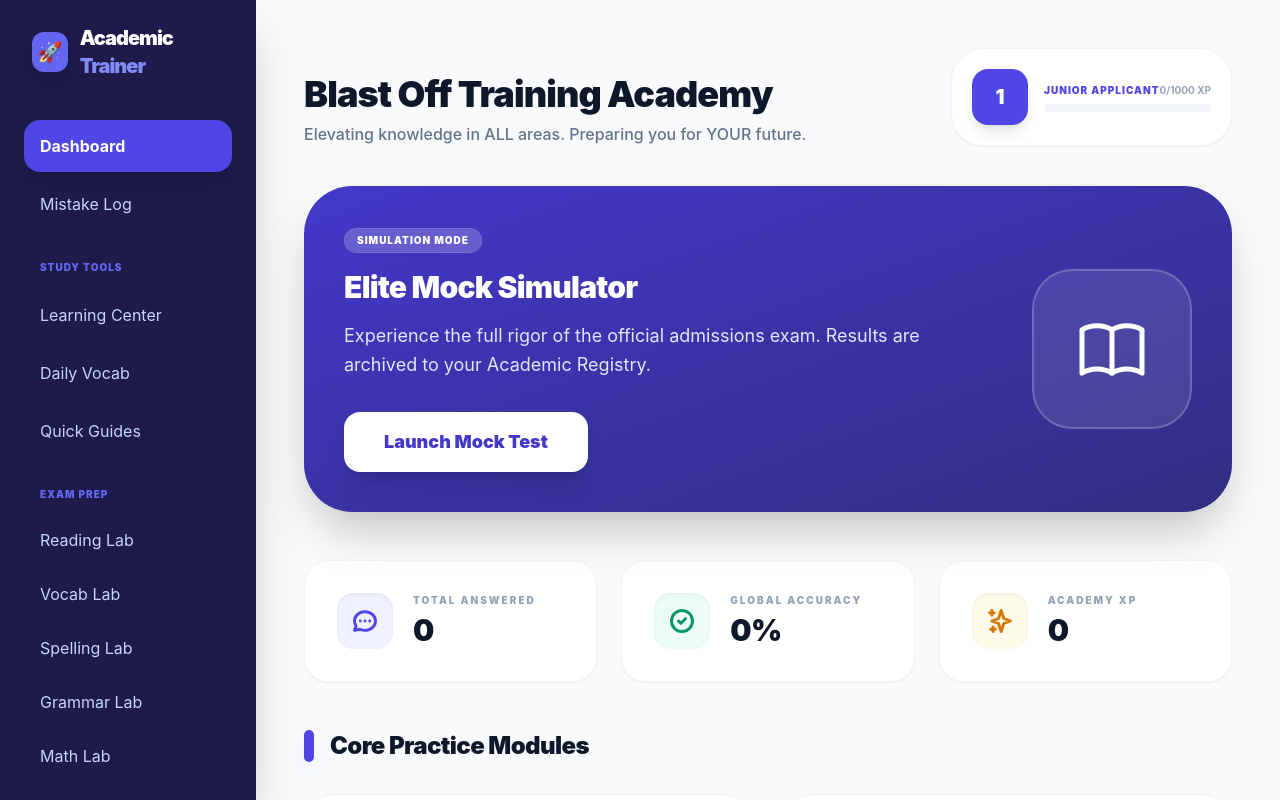
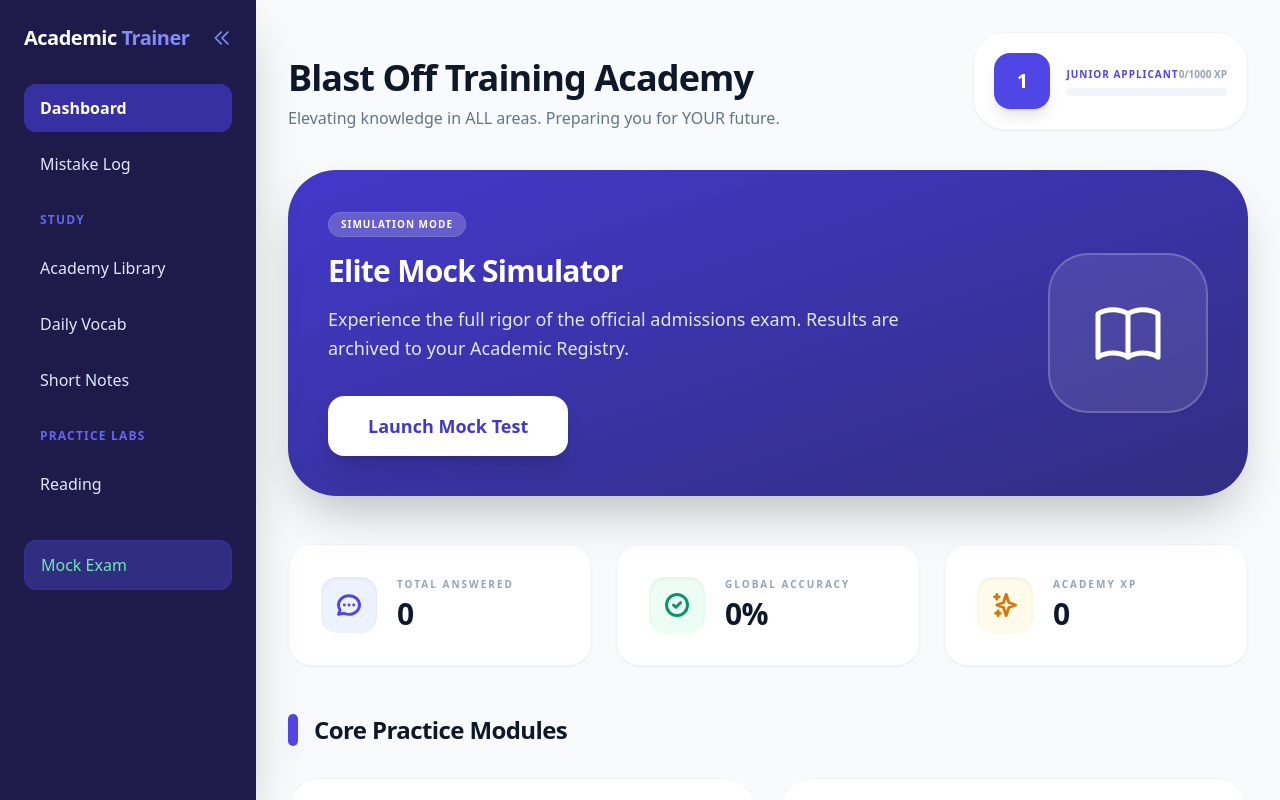
Before and after one commit to JamesCFu/MCVSD-ACE-TRAINER, a React (Vite) app: page / in a window 1280 px wide. Built offline with nearby package versions, Linux system fonts and the light colour scheme; no server answers.

Commit message:
Update Layout.tsx

```diff
--- a/components/Layout.tsx
+++ b/components/Layout.tsx
@@ -1,7 +1,9 @@
+// fileName: Layout.tsx
+
 import React, { useEffect, useRef, useState } from 'react';
 
 interface LayoutProps {
-  children: React.RootNode;
+  children: React.ReactNode;
   activeView: string;
   setActiveView: (view: string) => void;
   mistakeCount: number;
@@ -17,86 +19,90 @@ const Layout: React.FC<LayoutProps> = ({ children, activeView, setActiveView, mi
   }, [activeView]);
 
   return (
-    <div className="min-h-screen flex flex-col md:flex-row bg-slate-50">
+    <div className="min-h-screen flex flex-col md:flex-row bg-slate-50 font-sans text-slate-900">
+      {/* Mobile Toggle */}
+      <button
+        onClick={() => setIsSidebarOpen(!isSidebarOpen)}
+        className={`fixed top-4 left-4 z-50 p-2 bg-indigo-900 text-white rounded-md shadow-lg ${isSidebarOpen ? 'md:hidden' : 'block'}`}
+      >
+        <svg className="w-6 h-6" fill="none" stroke="currentColor" viewBox="0 0 24 24"><path strokeLinecap="round" strokeLinejoin="round" strokeWidth="2" d="M4 6h16M4 12h16M4 18h16"></path></svg>
+      </button>
+
       {/* Sidebar */}
       <aside
-        className={`${isSidebarOpen ? 'w-full md:w-64 translate-x-0' : 'w-0 -translate-x-full opacity-0'} bg-indigo-950 text-white flex flex-col sticky top-0 h-screen shadow-2xl z-20 transition-all duration-300 ease-in-out overflow-hidden`}
+        className={`${isSidebarOpen ? 'w-64 translate-x-0' : 'w-0 -translate-x-full opacity-0 px-0'} bg-indigo-950 text-white flex flex-col fixed md:sticky top-0 h-screen shadow-2xl z-40 transition-all duration-300 ease-in-out overflow-hidden whitespace-nowrap`}
       >
         <div className="p-6 flex flex-col h-full">
-          <div className="mb-10 flex items-center justify-between px-2">
-            <div className="flex items-center space-x-3">
-              <div className="w-10 h-10 bg-indigo-500 rounded-xl flex items-center justify-center text-xl shadow-lg">🚀</div>
-              <h1 className="text-xl font-black tracking-tighter">Academic <span className="text-indigo-400">Trainer</span></h1>
-            </div>
+          <div className="mb-8 flex items-center justify-between">
+            <h1 className="text-xl font-bold tracking-tight">Academic <span className="text-indigo-400">Trainer</span></h1>
+            {/* Desktop Collapse Button */}
+            <button onClick={() => setIsSidebarOpen(false)} className="hidden md:block text-indigo-400 hover:text-white">
+               <svg className="w-5 h-5" fill="none" stroke="currentColor" viewBox="0 0 24 24"><path strokeLinecap="round" strokeLinejoin="round" strokeWidth="2" d="M11 19l-7-7 7-7m8 14l-7-7 7-7"></path></svg>
+            </button>
           </div>
 
-          <nav className="flex-1 space-y-1.5 overflow-y-auto no-scrollbar">
-            {/* Dashboard */}
+          <nav className="flex-1 space-y-2 overflow-y-auto no-scrollbar">
             <button
               onClick={() => setActiveView('dashboard')}
-              className={`w-full text-left px-4 py-3.5 rounded-2xl transition-all flex items-center space-x-3 ${activeView === 'dashboard' ? 'bg-indigo-600 font-bold shadow-lg' : 'hover:bg-white/5 text-indigo-200'}`}
+              className={`w-full text-left px-4 py-3 rounded-xl transition-all flex items-center space-x-3 ${activeView === 'dashboard' ? 'bg-indigo-800 font-semibold' : 'hover:bg-indigo-900/50 text-indigo-100'}`}
             >
               <span>Dashboard</span>
             </button>
 
-            {/* Mistake Log */}
             <button
               onClick={() => setActiveView('mistakes')}
-              className={`w-full text-left px-4 py-3.5 rounded-2xl transition-all flex items-center justify-between ${activeView === 'mistakes' ? 'bg-rose-600 font-bold' : 'hover:bg-white/5 text-indigo-200'}`}
+              className={`w-full text-left px-4 py-3 rounded-xl transition-all flex items-center justify-between ${activeView === 'mistakes' ? 'bg-rose-700 font-semibold' : 'hover:bg-rose-900/30 text-indigo-100'}`}
             >
               <span>Mistake Log</span>
-              {mistakeCount > 0 && <span className="bg-white text-rose-600 px-2 py-0.5 rounded-full text-[10px] font-black">{mistakeCount}</span>}
+              {mistakeCount > 0 && <span className="bg-white text-rose-600 px-2 py-0.5 rounded-full text-xs font-bold">{mistakeCount}</span>}
             </button>
 
-            <div className="pt-6 pb-2 text-[10px] font-black text-indigo-500 uppercase tracking-widest px-4">Study Tools</div>
+            <div className="pt-4 pb-2 text-xs font-bold text-indigo-500 uppercase tracking-widest px-4">Study</div>
 
-            {/* Learning Center (Fixed name) */}
             <button
               onClick={() => setActiveView('learning')}
-              className={`w-full text-left px-4 py-3.5 rounded-2xl transition-all flex items-center space-x-3 ${activeView === 'learning' ? 'bg-indigo-600 font-bold shadow-lg' : 'hover:bg-white/5 text-indigo-200'}`}
+              className={`w-full text-left px-4 py-3 rounded-xl transition-all flex items-center space-x-3 ${activeView === 'learning' ? 'bg-indigo-800 font-semibold' : 'hover:bg-indigo-900/50 text-indigo-100'}`}
             >
-              <span>Learning Center</span>
+              <span>Academy Library</span>
             </button>
 
-            {/* Daily Vocab (Fixed ID: 'daily') */}
             <button
               onClick={() => setActiveView('daily')}
-              className={`w-full text-left px-4 py-3.5 rounded-2xl transition-all flex items-center space-x-3 ${activeView === 'daily' ? 'bg-indigo-600 font-bold shadow-lg' : 'hover:bg-white/5 text-indigo-200'}`}
+              className={`w-full text-left px-4 py-3 rounded-xl transition-all flex items-center space-x-3 ${activeView === 'daily' ? 'bg-indigo-800 font-semibold' : 'hover:bg-indigo-900/50 text-indigo-100'}`}
             >
               <span>Daily Vocab</span>
             </button>
 
-            {/* Quick Guides */}
             <button
               onClick={() => setActiveView('notes')}
-              className={`w-full text-left px-4 py-3.5 rounded-2xl transition-all flex items-center space-x-3 ${activeView === 'notes' ? 'bg-indigo-600 font-bold shadow-lg' : 'hover:bg-white/5 text-indigo-200'}`}
+              className={`w-full text-left px-4 py-3 rounded-xl transition-all flex items-center space-x-3 ${activeView === 'notes' ? 'bg-indigo-800 font-semibold' : 'hover:bg-indigo-900/50 text-indigo-100'}`}
             >
-              <span>Quick Guides</span>
+              <span>Short Notes</span>
             </button>
 
-            <div className="pt-6 pb-2 text-[10px] font-black text-indigo-500 uppercase tracking-widest px-4">Exam Prep</div>
+            <div className="pt-4 pb-2 text-xs font-bold text-indigo-500 uppercase tracking-widest px-4">Practice Labs</div>
 
             {['Reading', 'Vocab', 'Spelling', 'Grammar', 'Math'].map(prep => (
               <button
                 key={prep}
                 onClick={() => setActiveView(prep.toLowerCase())}
-                className={`w-full text-left px-4 py-3 rounded-2xl transition-all ${activeView === prep.toLowerCase() ? 'bg-indigo-600 font-bold' : 'hover:bg-white/5 text-indigo-200'}`}
+                className={`w-full text-left px-4 py-3 rounded-xl transition-all ${activeView === prep.toLowerCase() ? 'bg-indigo-800 font-semibold' : 'hover:bg-indigo-900/50 text-indigo-100'}`}
               >
-                {prep} Lab
+                {prep}
               </button>
             ))}
 
-            <div className="pt-8 pb-4">
-              <button onClick={() => setActiveView('mock')} className={`w-full text-left px-5 py-4 rounded-[1.5rem] transition-all flex items-center space-x-3 mb-1 shadow-xl ${activeView === 'mock' ? 'bg-emerald-600 font-black text-white' : 'bg-indigo-900 text-emerald-300 font-black uppercase text-xs tracking-widest'}`}>
-                <span>Mock Simulator</span>
+            <div className="pt-6">
+              <button onClick={() => setActiveView('mock')} className={`w-full text-left px-4 py-3 rounded-xl transition-all flex items-center space-x-3 ${activeView === 'mock' ? 'bg-emerald-600 font-bold text-white' : 'bg-indigo-900 text-emerald-300 border border-indigo-800 hover:bg-indigo-800'}`}>
+                <span>Mock Exam</span>
               </button>
             </div>
           </nav>
         </div>
       </aside>
 
-      {/* Main Content Area */}
-      <main ref={mainContentRef} className="flex-1 p-4 md:p-12 bg-slate-50 overflow-y-auto h-screen">
+      {/* Main Content */}
+      <main ref={mainContentRef} className={`flex-1 p-4 md:p-8 overflow-y-auto h-screen transition-all duration-300 ${isSidebarOpen ? 'md:ml-0' : ''}`}>
         {children}
       </main>
     </div>
```
